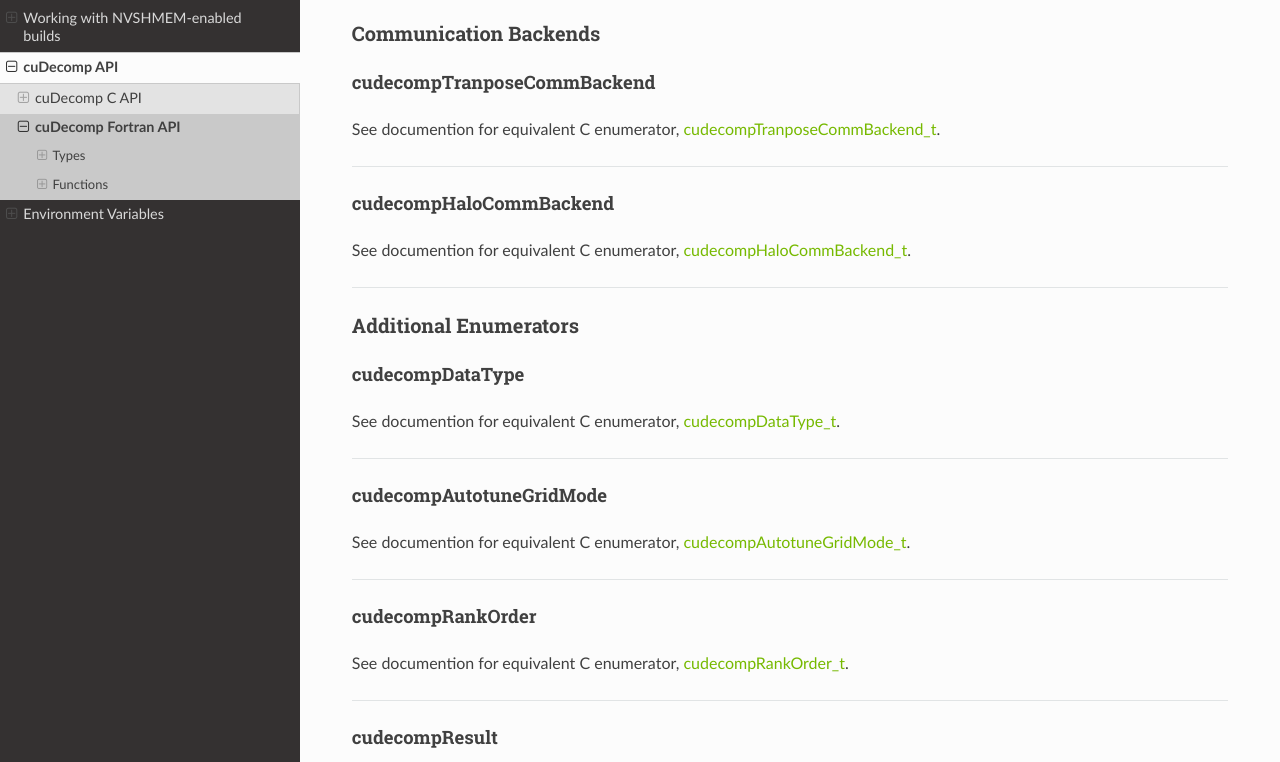
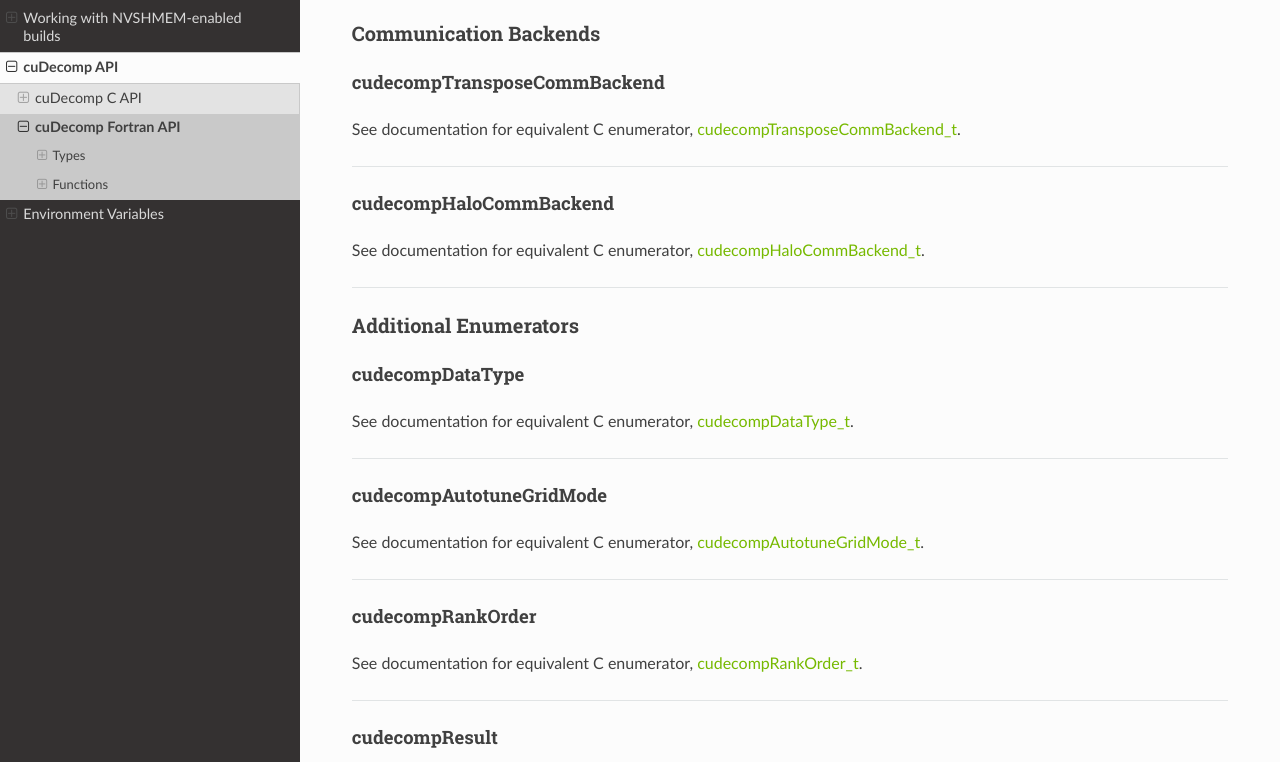
Before and after one commit to NVIDIA/cuDecomp, a Sphinx documentation site: the page built from docs/api/f_api.rst, in a window 1280 px wide and 1400 px high, scrolled down 1164 px, cut to the strip 190-952 px from the top of the window. Built offline with Sphinx 7.4.7 and the Read the Docs theme 3.1.0, drawn with Linux system fonts in a browser that asks for light colours; some of the changed text lies outside the part shown.

Commit message:
Fix halo workspace API docs and benchmark sample link (#148)
* Fix halo workspace docs and sample link

Signed-off-by: Minh Vu <vuhoangminh97@gmail.com>

* Fix clang-format line wrap

Signed-off-by: Minh Vu <vuhoangminh97@gmail.com>

---------

Signed-off-by: Minh Vu <vuhoangminh97@gmail.com>

```diff
--- a/docs/api/c_api.rst
+++ b/docs/api/c_api.rst
@@ -63,7 +63,7 @@
 
 .. _cudecompTransposeCommBackend_t-ref:
 
-cudecompTranposeCommBackend_t
+cudecompTransposeCommBackend_t
 _____________________________
 .. doxygenenum :: cudecompTransposeCommBackend_t
 
--- a/docs/api/f_api.rst
+++ b/docs/api/f_api.rst
@@ -113,9 +113,9 @@
 
 .. _cudecompTransposeCommBackend_t-f-ref:
 
-cudecompTranposeCommBackend
+cudecompTransposeCommBackend
 _____________________________
-See documention for equivalent C enumerator, :ref:`cudecompTransposeCommBackend_t-ref`.
+See documentation for equivalent C enumerator, :ref:`cudecompTransposeCommBackend_t-ref`.
 
 ------
 
@@ -123,7 +123,7 @@
 
 cudecompHaloCommBackend
 _________________________
-See documention for equivalent C enumerator, :ref:`cudecompHaloCommBackend_t-ref`.
+See documentation for equivalent C enumerator, :ref:`cudecompHaloCommBackend_t-ref`.
 
 ------
 
@@ -134,7 +134,7 @@
 
 cudecompDataType
 __________________
-See documention for equivalent C enumerator, :ref:`cudecompDataType_t-ref`.
+See documentation for equivalent C enumerator, :ref:`cudecompDataType_t-ref`.
 
 ------
 
@@ -142,7 +142,7 @@
 
 cudecompAutotuneGridMode
 __________________________
-See documention for equivalent C enumerator, :ref:`cudecompAutotuneGridMode_t-ref`.
+See documentation for equivalent C enumerator, :ref:`cudecompAutotuneGridMode_t-ref`.
 
 ------
 
@@ -150,7 +150,7 @@
 
 cudecompRankOrder
 __________________
-See documention for equivalent C enumerator, :ref:`cudecompRankOrder_t-ref`.
+See documentation for equivalent C enumerator, :ref:`cudecompRankOrder_t-ref`.
 
 ------
 
@@ -158,7 +158,7 @@
 
 cudecompResult
 ________________
-See documention for equivalent C enumerator, :ref:`cudecompResult_t-ref`.
+See documentation for equivalent C enumerator, :ref:`cudecompResult_t-ref`.
 
 Functions
 ==========================
@@ -273,7 +273,7 @@
 
   Queries the required transpose workspace size, in elements, for a provided grid descriptor.
 
-  This function queries the required workspace size, in elements, for transposition communication using a provided grid descriptor. This workspace is required to faciliate local transposition/packing/unpacking operations, or for use as a staging buffer.
+  This function queries the required workspace size, in elements, for transposition communication using a provided grid descriptor. This workspace is required to facilitate local transposition/packing/unpacking operations, or for use as a staging buffer.
 
   :p cudecompHandle handle [in]: The initialized cuDecomp library handle
   :p cudecompGridDesc grid_desc [in]: A cuDecomp grid descriptor.
@@ -288,9 +288,9 @@
 ____________________________
 .. f:function:: cudecompGetHaloWorkspaceSize(handle, grid_desc, axis, halo_extents, workspace_size)
 
-  Queries the required transpose workspace size, in elements, for a provided grid descriptor.
+  Queries the required halo workspace size, in elements, for a provided grid descriptor.
 
-  This function queries the required workspace size, in elements, for transposition communication using a provided grid descriptor. This workspace is required to faciliate local transposition/packing/unpacking operations, or for use as a staging buffer.
+  This function queries the required workspace size, in elements, for halo communication using a provided grid descriptor. This workspace is required to facilitate local packing operations for halo regions that are not contiguous in memory, or for use as a staging buffer.
 
   :p cudecompHandle handle [in]: The initialized cuDecomp library handle
   :p cudecompGridDesc grid_desc [in]: A cuDecomp grid descriptor.
@@ -378,14 +378,14 @@
 
 .. _cudecompTransposeCommBackendToString-f-ref:
 
-cudecompTranposeCommBackendToString
+cudecompTransposeCommBackendToString
 ___________________________________
 
 .. f:function:: cudecompTransposeCommBackendToString(comm_backend)
 
   Function to get string name of transpose communication backend.
 
-  :p cudecompTransposeCommBackend comm_backend [in]: A cuDecompTranposeCommBackend value.
+  :p cudecompTransposeCommBackend comm_backend [in]: A cudecompTransposeCommBackend value.
   :r character(:) res: A string representation of the transpose communication backend. Will return string “ERROR” if invalid backend value is provided.
 
 ------
```
Also changed, not shown: other parts of docs/api/c_api.rst (+1 -1 lines), benchmark/README.md, 1 other file.
